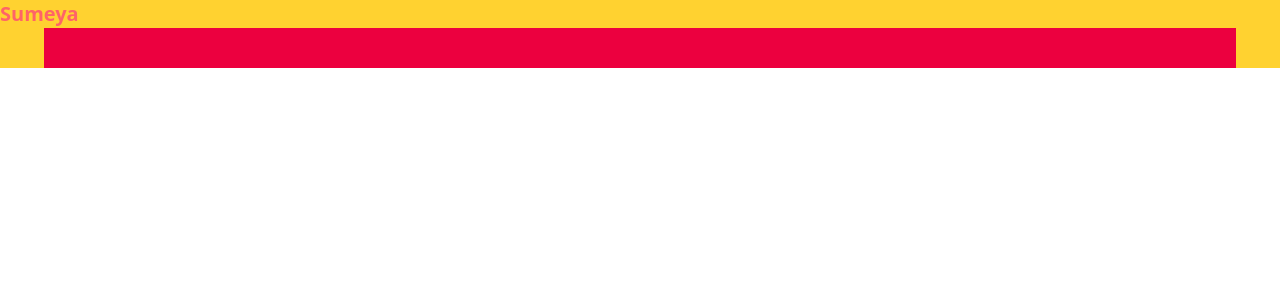
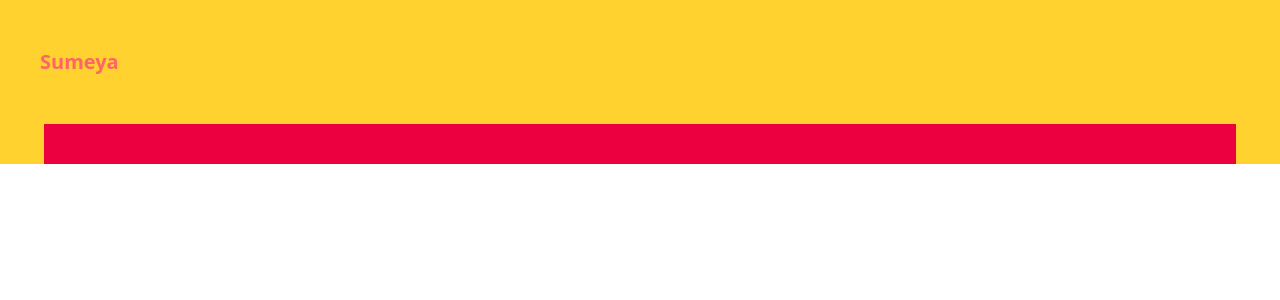
Before and after one commit to Sumeyahassen/mobile-app, a React (Vite) app in the folder react/rt/: page / in a window 1280 px wide. Shown: the top 300 px of the page. Built offline with nearby package versions, Linux system fonts and the light colour scheme.

Commit message:
to applay the pading futer for the text

```diff
--- a/react/rt/src/App.jsx
+++ b/react/rt/src/App.jsx
@@ -2,7 +2,7 @@ import { useState } from 'react'
 const App=()=>{
   return (
     <div className='bg-amber-300'>
-<h1 className='text-red-400 text-xl font-extrabold'>Sumeya</h1>
+<h1 className='text-red-400 text-xl font-extrabold px-10 py-12'>Sumeya</h1>
 <p className='px-10 py-5 bg-rose-600 mx-11'></p>
     </div>
   )
```
